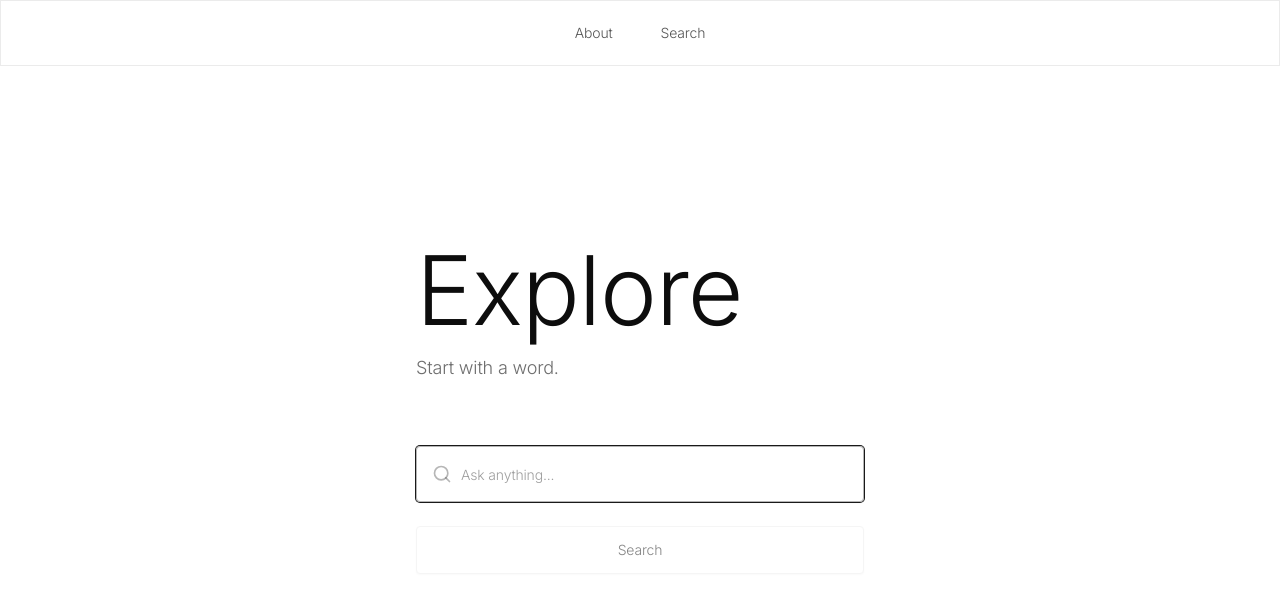
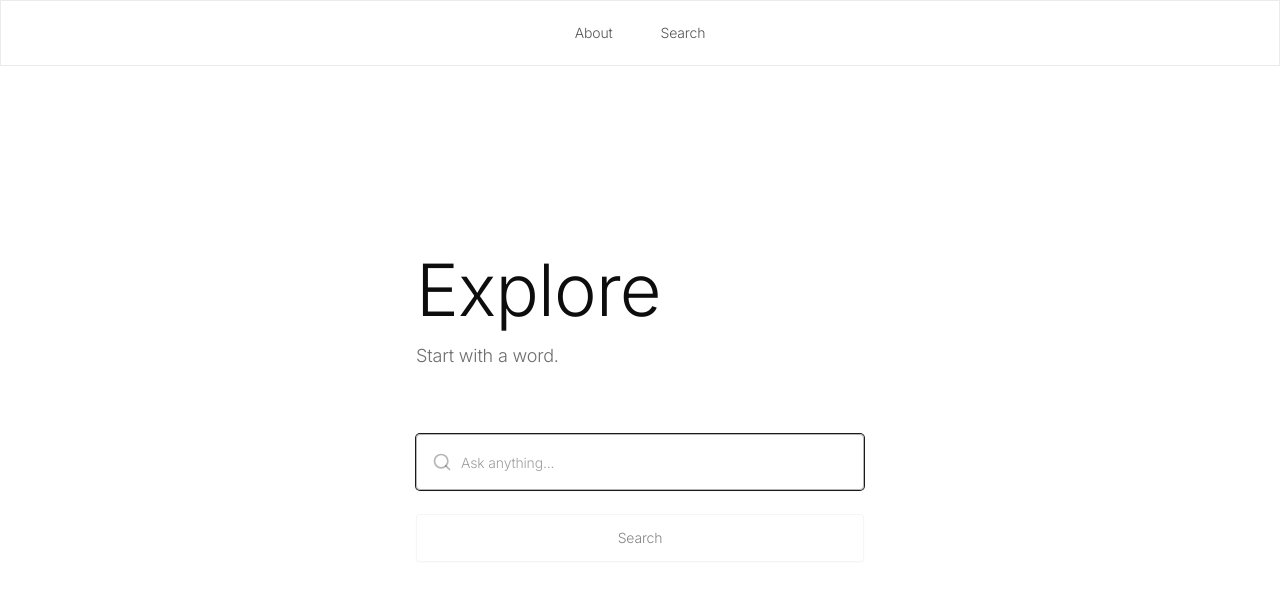
Before and after one commit to suyashgoel/personal-website, a Next.js app in the folder apps/web/: page /search in a window 1280 px wide. Shown: the top 594 px of the page. Built offline with nearby package versions, Linux system fonts and the light colour scheme; no server answers.

Commit message:
refactor: add minor design changes on search page

```diff
--- a/apps/web/src/components/search/SearchCard.tsx
+++ b/apps/web/src/components/search/SearchCard.tsx
@@ -71,7 +71,7 @@ export function SearchCard() {
   return (
     <>
       <header className="mb-16">
-        <h1 className="mb-4 text-6xl font-light tracking-tight text-foreground leading-tight sm:text-7xl md:text-8xl">
+        <h1 className="mb-4 text-5xl font-light tracking-tight text-foreground leading-tight sm:text-6xl md:text-7xl">
           Explore
         </h1>
         <p className="text-lg font-light text-foreground/60">
@@ -85,7 +85,7 @@ export function SearchCard() {
           <Input
             type="text"
             placeholder="Ask anything..."
-            className="h-14 pl-11 pr-4 text-lg font-light border-hairline transition-all duration-200 placeholder:text-foreground/40 w-full focus:border-foreground/30"
+            className="h-14 pl-11 pr-4 text-lg font-light border-hairline transition-all duration-200 placeholder:text-foreground/40 w-full focus:border-foreground/30 rounded-md"
             value={inputValue}
             aria-label="Search"
             onChange={handleInputChange}
```
